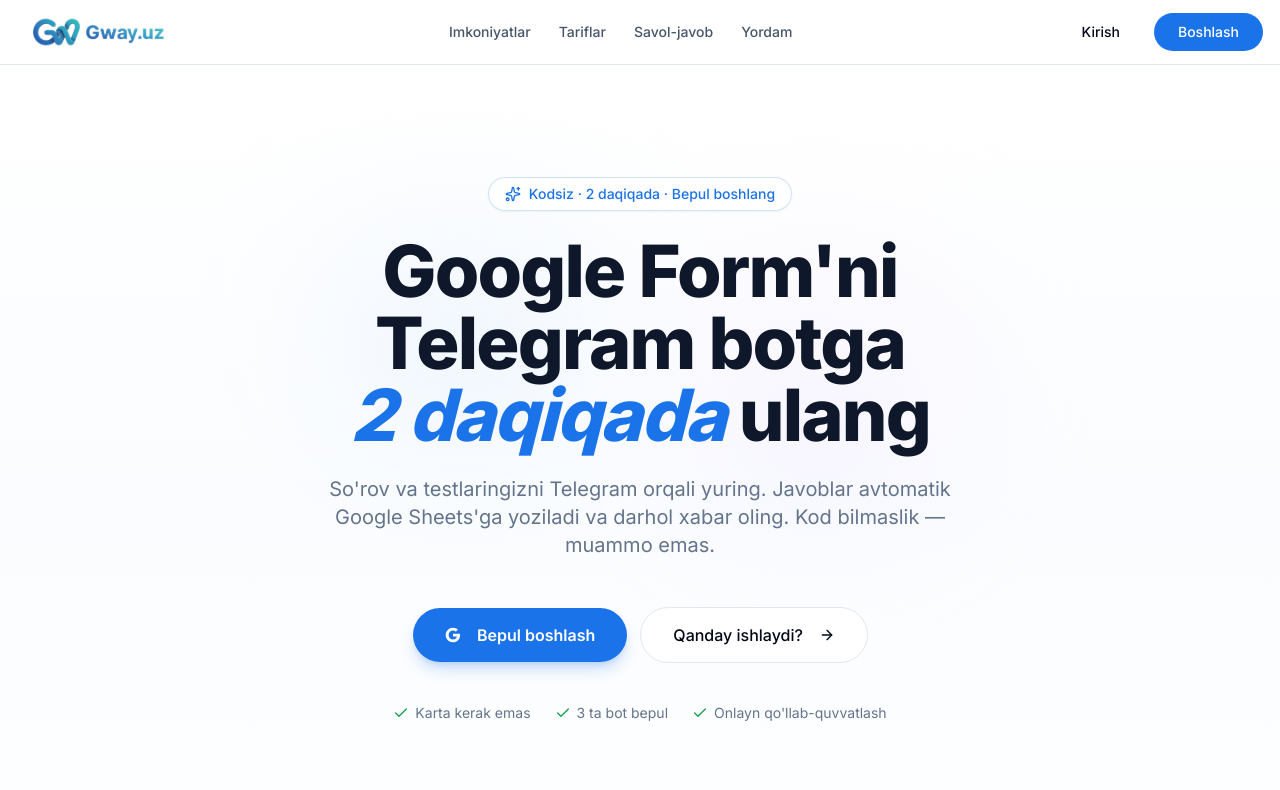
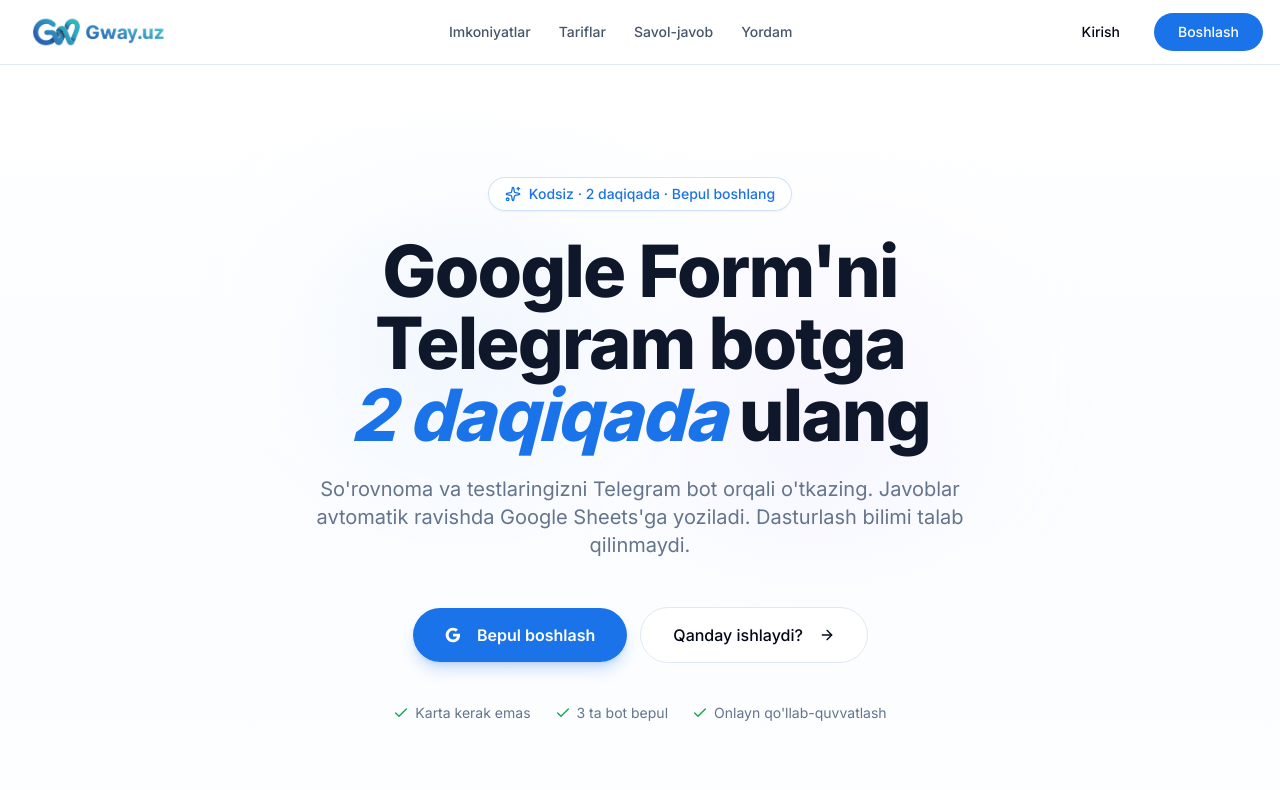
Before and after one commit to jakhonku/formsuz, a Next.js app: page / in a window 1280 px wide. Shown: the top 790 px of the page. Built offline with nearby package versions, Linux system fonts and the light colour scheme; no server answers.

Commit message:
content: fix hero description text in Uzbek

```diff
--- a/app/page.tsx
+++ b/app/page.tsx
@@ -43,8 +43,8 @@
           </h1>
 
           <p className="text-lg md:text-xl text-slate-500 max-w-2xl">
-            So'rov va testlaringizni Telegram orqali yuring. Javoblar avtomatik Google
-            Sheets'ga yoziladi va darhol xabar oling. Kod bilmaslik — muammo emas.
+            So'rovnoma va testlaringizni Telegram bot orqali o'tkazing. Javoblar avtomatik
+            ravishda Google Sheets'ga yoziladi. Dasturlash bilimi talab qilinmaydi.
           </p>
 
           <div className="flex flex-col sm:flex-row gap-3 mt-6">
```
